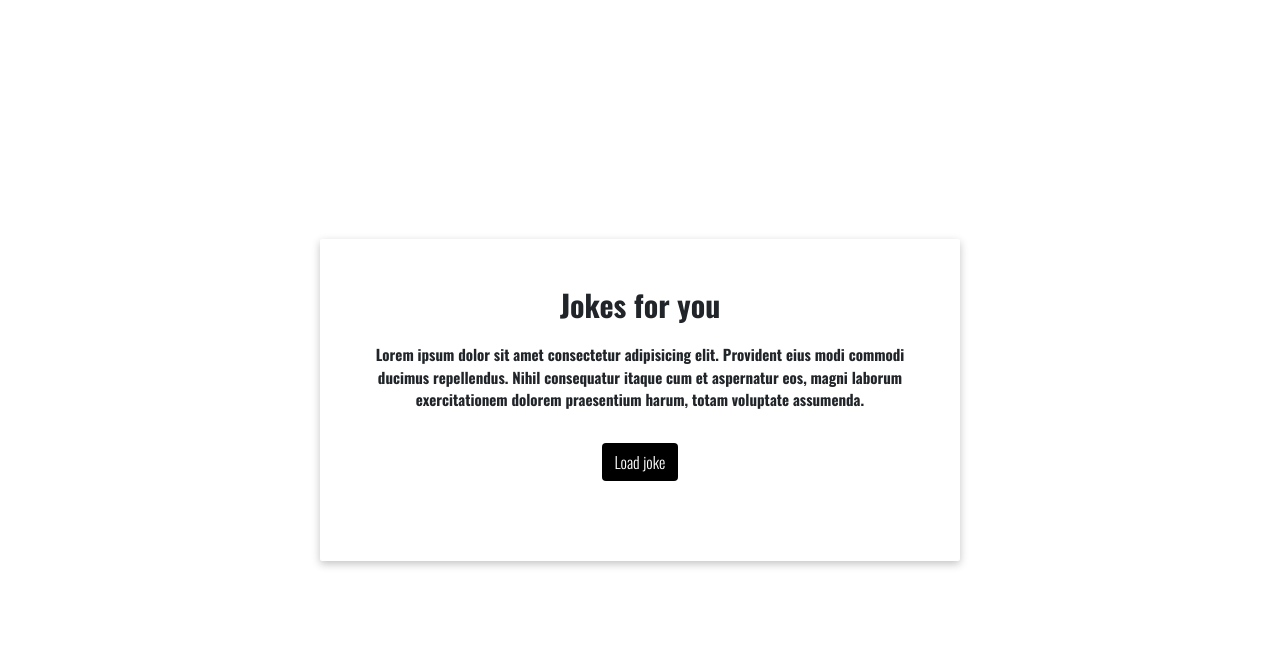
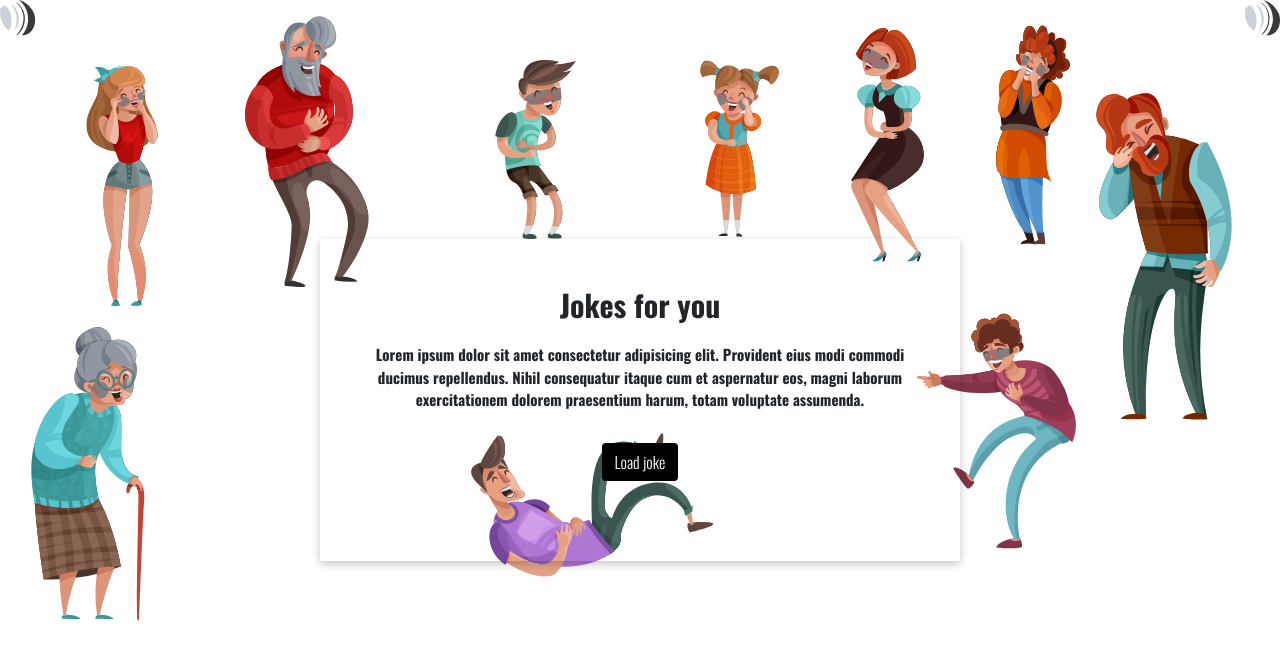
Before and after one commit to IbrahiimKhan/jokes, a plain HTML site: page index.html in a window 1280 px wide. Drawn offline with nearby package versions, Linux system fonts and the light colour scheme; no server answers.

Commit message:
bg added

```diff
--- a/style.css
+++ b/style.css
@@ -6,6 +6,11 @@ html, body {
     height: 100%;
     display: table;
     font-family: 'Oswald', sans-serif;
+}
+body{
+    background-image: url("./jokes.svg");
+    background-repeat: no-repeat;
+    background-size: cover;
 }
 #content {
     display: table-cell;
```
Also changed, not shown: jokes.svg (added).
